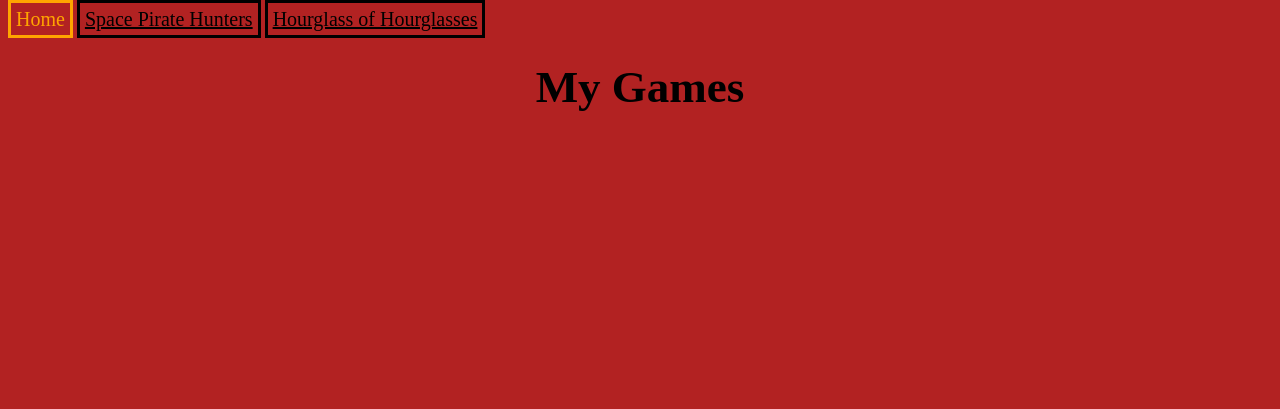
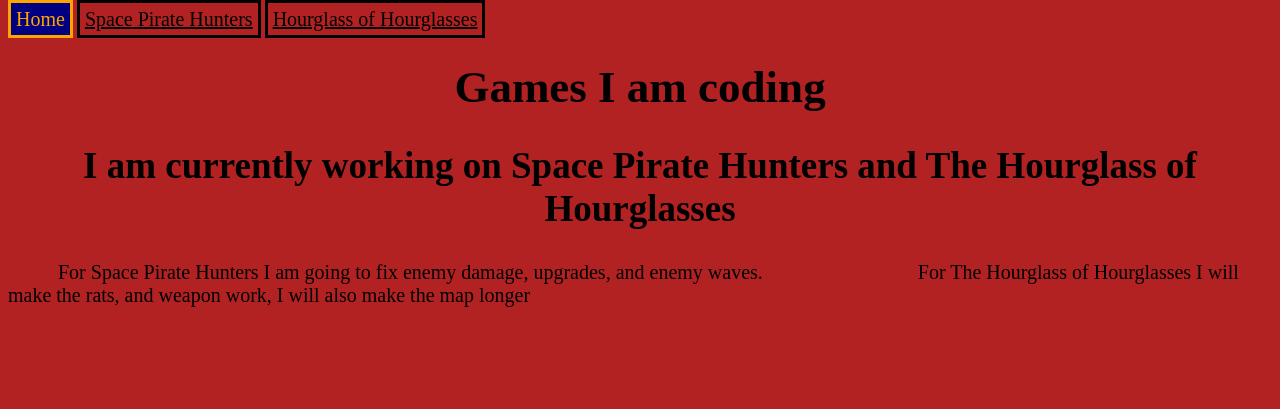
Before and after one commit to tuckjhansen/game-website, a website: page index.html in a window 1280 px wide. Drawn offline with Linux system fonts and the light colour scheme.

Commit message:
buttons and home page updates

```diff
--- a/index.html
+++ b/index.html
@@ -2,16 +2,18 @@
 <html>
   <head>
     <link rel="stylesheet" href="stylev1.css">
-    <span>Home</span>
+    <span class="current-page">Home</span>
     <a href="space.html" class="nav-link"> Space Pirate Hunters</a>
     <a href="hourglass.html" class="nav-link">Hourglass of Hourglasses </a>
   </head>
 
   <body>
-    <h1>My Games</h1>
-
-
-
+    <h1>Games I am coding</h1>
+    <h2> I am currently working on Space Pirate Hunters and The Hourglass of Hourglasses</h2>
+    <span class="left-para">For Space Pirate Hunters I am going to fix enemy damage,
+      upgrades, and enemy waves. </span>
+    <span class="right-para">For The Hourglass of Hourglasses I will make the rats, and weapon
+      work, I will also make the map longer </span>
 
 
 
--- a/stylev1.css
+++ b/stylev1.css
@@ -2,12 +2,12 @@ body {
     background: FireBrick;
 }
 
-span {
+span.current-page {
     border-style: solid;
     color: orange;
     font-size: 20px;
     padding: 5px;
-
+    background-color: navy;
 }
 
 h1 {
@@ -27,7 +27,28 @@ img {
     padding: 30px;
 }
 h2 {
-    font-weight: bolder;
+    font-weight: bold;
     text-align: center;
-    font-size: 40px;
+    font-size: 37px;
+    color: black;
 }
+
+p {
+    color: black;
+    font-size: 20px;
+    text-align: center;
+}
+
+span.right-para {
+    color: black;
+    font-size: 20px;
+    text-align: right;
+    padding: 100px;
+}
+
+span.left-para {
+    color: black;
+    font-size: 20px;
+    text-align: left;
+    padding: 50px;
+}
```
Also changed, not shown: hourglass-author-data-pics.html (added, +11 -0 lines), hourglass.html (+2 -1 lines), space.html (+1 -1 lines).
